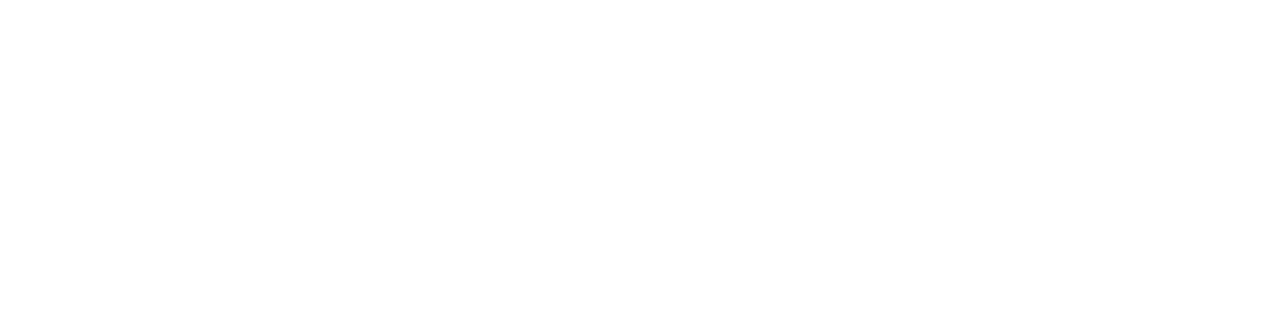
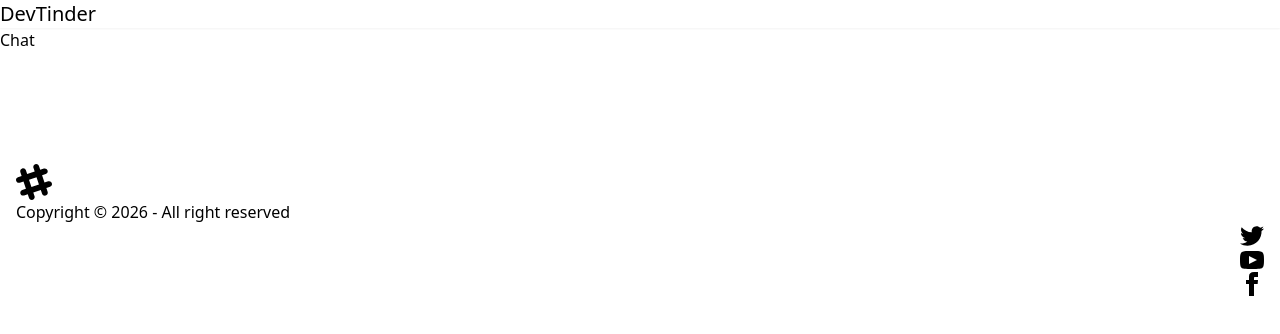
Before and after one commit to Priyasaha7/Dev_Tinder_Web, a React (Vite) app: page /chat/1 in a window 1280 px wide. Before the commit this address had no page. Shown: the top 334 px of the page. Built offline with nearby package versions, Linux system fonts and the light colour scheme; no server answers.

Commit message:
feat: add chat feature

```diff
--- a/package.json
+++ b/package.json
@@ -15,7 +15,8 @@
     "react": "^19.2.0",
     "react-dom": "^19.2.0",
     "react-redux": "^9.2.0",
-    "react-router-dom": "^7.13.0"
+    "react-router-dom": "^7.13.0",
+    "socket.io-client": "^4.8.3"
   },
   "devDependencies": {
     "@eslint/js": "^9.39.1",
--- a/src/App.jsx
+++ b/src/App.jsx
@@ -8,6 +8,7 @@
 import appStore from "./utils/appStore";
 import Connection from "./Components/Connection.jsx";
 import Requests from "./Components/Requests.jsx";
+import { Chat } from "./Components/Chat.jsx";
 
 function App() {
   return (
@@ -21,6 +22,7 @@
               <Route path="/profile" element={<Profile />} />
               <Route path="/connections" element={<Connection />} />
               <Route path="/requests" element={<Requests />} />
+              <Route path="/chat/:targetUserId" element={<Chat />} />
             </Route>
           </Routes>
         </BrowserRouter>
--- /dev/null
+++ b/src/Components/Chat.jsx
@@ -0,0 +1,5 @@
+import React from "react";
+
+export const Chat = () => {
+  return <div>Chat</div>;
+};
```
Also changed, not shown: 1 other file (tests, documents, lock files or other folders).
